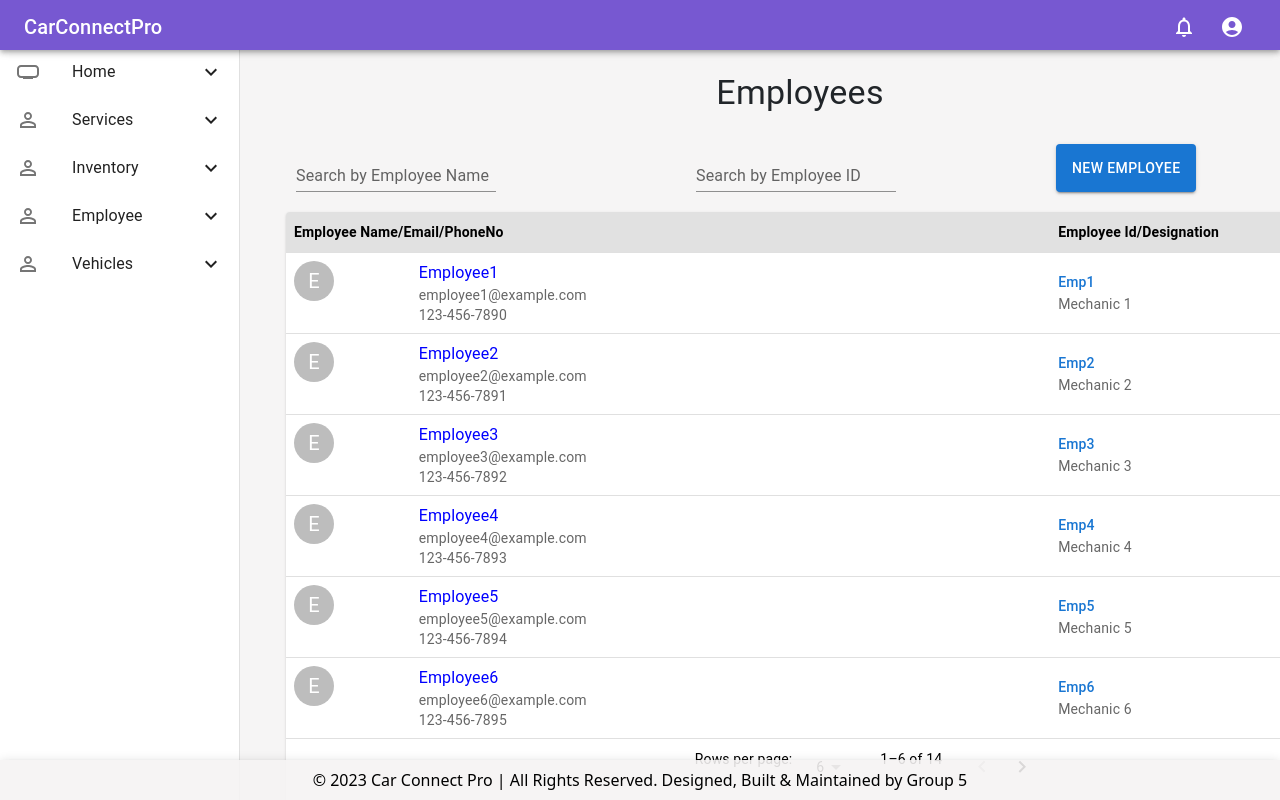
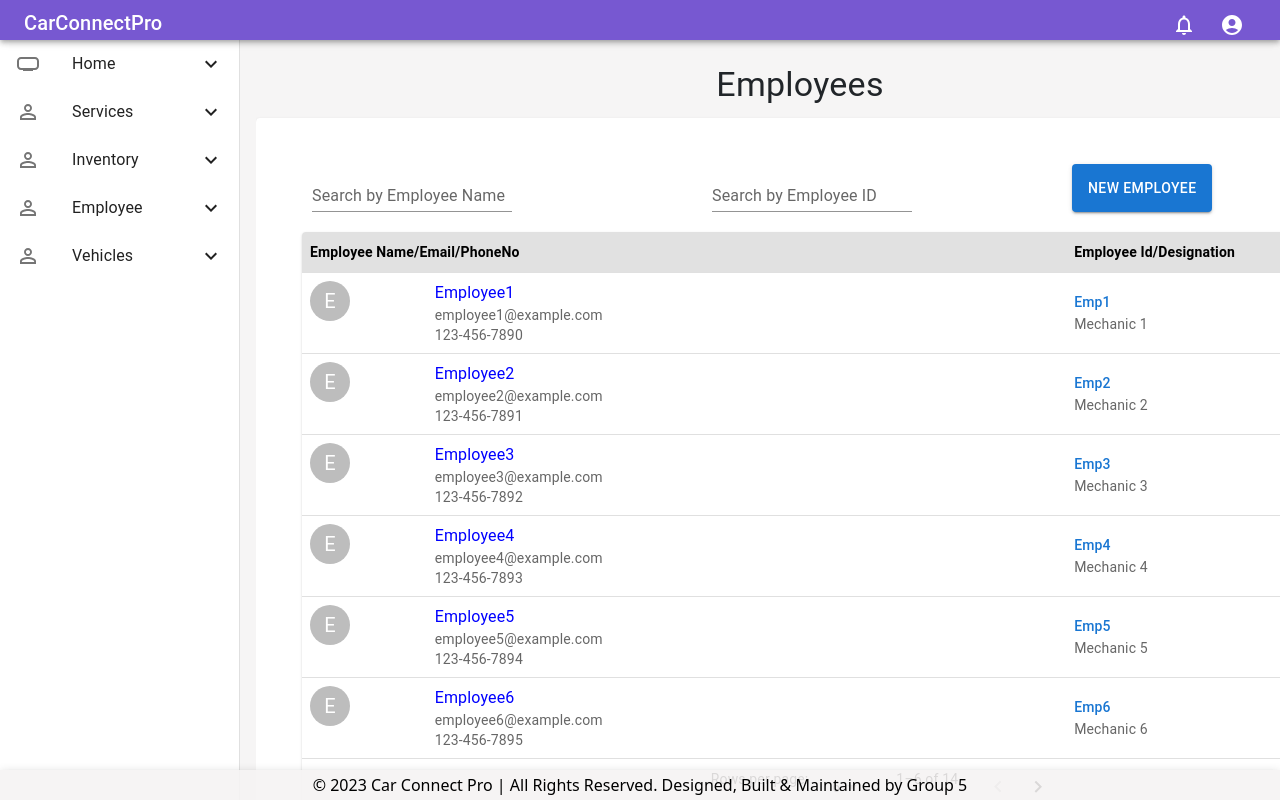
Before and after one commit to NavodyaHettiarachchi/CarConnectProFrontEnd, a React (Create React App) app: page /employee in a window 1280 px wide. Built offline with nearby package versions, Linux system fonts and the light colour scheme.

Commit message:
basic changes to ease view

```diff
--- a/src/App.jsx
+++ b/src/App.jsx
@@ -34,7 +34,7 @@ function App() {
   return (
     <div sx={{ backgroundColor: '#d3d3d3'}}>
       {shouldShowSidebar() && <Header />}
-      <Box display="flex" className="App" sx={{overflowX:'hidden', paddingTop: 9, paddingX: 2, paddingBottom: 7, backgroundColor: '#f6f5f5', width: '100vw' }}>
+      <Box display="flex" className="App" sx={{overflowX:'hidden', paddingTop: 8, paddingX: 2, paddingBottom: 7, backgroundColor: '#f6f5f5', width: '100vw', height: '100vh' }}>
       {shouldShowSidebar() && <Sidenav data={menuItems} />}
     <div>
       <Box display="flex" className="App" sx={{overflow:'hidden'}}>
--- a/src/Components/Employee-Component/Employees.jsx
+++ b/src/Components/Employee-Component/Employees.jsx
@@ -1,6 +1,7 @@
 import React, { useState } from 'react'
 import './Employees.css'
-import {    Table,
+import {
+  Table,
   TableBody,
   TableCell,
   TableContainer,
@@ -13,17 +14,20 @@ import {    Table,
   TablePagination,
   TableFooter,
   TextField,
-    Button } from '@mui/material'
+  Card,
+  CardContent,
+  Button
+} from '@mui/material'
 import Headerfile from '../../Components/Page-Header/CardHeader';
 
 //sample data set
 let EMPLOYEES = [];
-for(let i=0;i<14;i++){
+for (let i = 0; i < 14; i++) {
   EMPLOYEES[i] = {
     name: `Employee${i + 1}`,
     email: `employee${i + 1}@example.com`,
     phone: `123-456-789${i}`,
-empID:`Emp${i + 1}`,
+    empID: `Emp${i + 1}`,
     designation: `Mechanic ${i + 1}`,
     joinDate: new Date().toLocaleDateString(),
   }
@@ -64,27 +68,28 @@ function Employees() {
   return (
     <div>
       <Headerfile title="Employees" />
-       <div>
-        <div className='div' style={{ textAlign: "center",marginTop:30 }}>
-            <TextField sx={{marginRight:20, marginLeft:5 ,width:200}} className='TextField1'
+      <Card>
+        <CardContent>
+        <div className='div' style={{ textAlign: "center", marginTop: 30 }}>
+          <TextField sx={{ marginRight: 20, marginLeft: 5, width: 200 }} className='TextField1'
             id="standard-basic"
             variant="standard"
             label="Search by Employee Name"
             value={searchName}
             onChange={handleNameChange}
           />
-            <TextField sx={{marginRight:20, marginLeft:5 ,width:200}} className='TextField1'
+          <TextField sx={{ marginRight: 20, marginLeft: 5, width: 200 }} className='TextField1'
             id="standard-basic"
             variant="standard"
             label="Search by Employee ID"
             value={searchEmpID}
             onChange={handleEmpIDChange}
           />
-            <Button variant="contained" color="primary" className='Button' sx={{right:0,left:'auto'}}>
+          <Button variant="contained" color="primary" className='Button' sx={{ right: 0, left: 'auto' }}>
             New Employee
           </Button>
         </div>
-           <TableContainer component={Paper} className='TableContainer' sx={{width:'95%'}}>
+        <TableContainer component={Paper} className='TableContainer' sx={{ width: '95%' }}>
           <Table className='table' aria-label="simple table">
             <TableHead>
               <TableRow>
@@ -99,7 +104,7 @@ function Employees() {
                   <TableCell>
                     <Grid container>
                       <Grid item lg={2}>
-                                <Avatar alt={row.name} src='.' className='Avatar'/>
+                        <Avatar alt={row.name} src='.' className='Avatar' />
                       </Grid>
                       <Grid item lg={10}>
                         <Typography className='name'>{row.name}</Typography>
@@ -129,7 +134,8 @@ function Employees() {
             </TableFooter>
           </Table>
           </TableContainer>
-    </div>
+        </CardContent>
+      </Card>
     </div>
   )
 }
--- a/src/Components/Footer-Component/footerComponent.jsx
+++ b/src/Components/Footer-Component/footerComponent.jsx
@@ -8,7 +8,7 @@ export default function MenuAppBar() {
 
   return (
     <Box >
-      <AppBar position="fixed" style={{ background: '#f5f3f3e3', height: '40px', color: '#000' }} sx={{ top: 'auto', bottom: 0, zIndex: (theme) => theme.zIndex.drawer + 1 }} className="footer center-text" >
+      <AppBar position="fixed" style={{ background: '#f5f3f3e3', height: '30px', color: '#000' }} sx={{ top: 'auto', bottom: 0, zIndex: (theme) => theme.zIndex.drawer + 1 }} className="footer center-text" >
         <Toolbar style={{  textAlign: 'center'  }}>
           <p>
             &copy; 2023 Car Connect Pro | All Rights Reserved. Designed, Built & Maintained by Group 5
--- a/src/Components/Header-Component/headerComponent.jsx
+++ b/src/Components/Header-Component/headerComponent.jsx
@@ -25,12 +25,12 @@ export default function MenuAppBar() {
   return (
     <Box sx={{ flexGrow: 1 }}>
       <AppBar position="fixed" sx={{ zIndex: (theme) => theme.zIndex.drawer + 1 }} style={{ background: '#7758D1' }} className="header" >
-        <Toolbar style={{ marginTop: '-5px' }} >
-          <Typography variant="h6" component="div" sx={{ flexGrow: 1 }} >
+        <Toolbar style={{ marginTop: '-0.4%' }} >
+          <Typography variant="h6" component="div" sx={{ flexGrow: 1 }} style={{ height: '40px' }} >
             CarConnectPro
           </Typography>
           {auth && (
-            <div>
+            <div style={{ marginTop: '-0.25%' }}>
               <Tooltip title="No notifications">
                 <IconButton
                   size="large"
--- a/src/Components/Inventory/Inventory.jsx
+++ b/src/Components/Inventory/Inventory.jsx
@@ -1,5 +1,7 @@
 import React from "react";
 import { useState } from "react";
+import Card from '@mui/material/Card';
+import CardContent from '@mui/material/CardContent';
 import Headerfile from '../../Components/Page-Header/CardHeader';
 
 function Inventory() {
@@ -56,9 +58,10 @@ function Inventory() {
   }
 
   return (
-    <div class="container-fluid bg-2 text-center">
+    <div class="bg-2 text-center">
      <Headerfile title="Inventory" />
-      <br />
+      <Card style={{height: '80vh'}}>
+        <CardContent>
           <div class="row">
             <div class="col-sm-8">
               <table class="table table-bordered">
@@ -148,6 +151,8 @@ function Inventory() {
               </table>
             </div>
           </div>
+        </CardContent>
+      </Card>
     </div>
   );
 }
--- a/src/Components/Side Nav/sideNav.jsx
+++ b/src/Components/Side Nav/sideNav.jsx
@@ -16,7 +16,7 @@ export default function ClippedDrawer({ data }) {
         '& .MuiDrawer-paper': {
           width: drawerWidth,
           boxSizing: 'border-box',
-          marginTop:5,
+          marginTop: 4,
 
         },
       }}
--- a/src/Pages/AddService/AddService.jsx
+++ b/src/Pages/AddService/AddService.jsx
@@ -1,14 +1,3 @@
-// import React from 'react'
-// import TextField from '@mui/material/TextField';
-// import Box from '@mui/material/Box';
-// import InputLabel from '@mui/material/InputLabel';
-// import MenuItem from '@mui/material/MenuItem';
-// import FormControl from '@mui/material/FormControl';
-// import Select from '@mui/material/Select';
-// import { Padding } from '@mui/icons-material';
-
-
-
 import React from 'react';
 import TextField from '@mui/material/TextField';
 import Box from '@mui/material/Box';
@@ -17,13 +6,15 @@ import MenuItem from '@mui/material/MenuItem';
 import FormControl from '@mui/material/FormControl';
 import Select from '@mui/material/Select';
 import Headerfile from '../../Components/Page-Header/CardHeader';
-// import DateTimePicker from '@mui/lab/DateTimePicker';
+import Card from '@mui/material/Card';
+import CardContent from '@mui/material/CardContent';
+
 
 function AddService() {
   const [type, setType] = React.useState('');
   const [category, setCategory] = React.useState('');
   const [status, setStatus] = React.useState('');
-    const [selectedDate, setSelectedDate] = React.useState(null);
+  // const [selectedDate, setSelectedDate] = React.useState(null);
   const handleChangeType = (event) => {
     setType(event.target.value);
   };
@@ -36,18 +27,20 @@ function AddService() {
     setStatus(event.target.value);
   };
 
-    const handleDateChange = (date) => {
-        setSelectedDate(date);
-    };
+  // const handleDateChange = (date) => {
+  //   setSelectedDate(date);
+  // };
 
   return (
     <div>
       <Headerfile title="Add Service" />
+      <Card style={{ height: '80vh' }}>
+        <CardContent>
           <Box
             component="form"
             sx={{
               '& > :not(style)': { m: 1, width: '45ch' },
-                    marginTop:7
+              marginTop: 7
             }}
             noValidate
             autoComplete="off"
@@ -84,6 +77,8 @@ function AddService() {
             <TextField id="standard-basic" label="Text Field 3" variant="standard" />
 
           </Box>
+        </CardContent>
+      </Card>
 
     </div>
   );
--- a/src/Pages/ServiceHome/ServiceHome.jsx
+++ b/src/Pages/ServiceHome/ServiceHome.jsx
@@ -15,9 +15,9 @@ import CountUp from "react-countup";
 
 export default function Home() {
   return (
-    <>
-      <div className="bgcolor">
-        <Box />
+    <div>
+
+
       <Box sx={{ display: "flex" }}>
         <Box component="main" sx={{ flexGrow: 1, p: 3 }}>
           <Grid container spacing={2}>
@@ -132,6 +132,5 @@ export default function Home() {
         </Box>
       </Box>
     </div>
-    </>
   );
 }
--- a/src/css/common.css
+++ b/src/css/common.css
@@ -12,9 +12,6 @@
 
 .App {
   position: relative;
-  height: 100vh;
-  /* width: vw; */
-  width: 1600px;
 }
 
 .footer {
@@ -39,17 +36,10 @@
   background: #7758D1;
   color: #fff;
   padding-bottom: 10px;
-  height: 50px;
+  height: 40px;
   max-width: 100vw;
   width: 100vw;
   margin: 0px;
-  /* grid-area: header;
-  height: 60px;
-  display: flex;
-  align-items: center;
-  justify-content: space-between;
-  padding: 0 30px 0 30px;
-  box-shadow: 0 6px 7px -3px rgba(0, 0, 0, 0.35); */
 }
 
 .App-header {
```
Lines whose indentation alone changed are shown as unchanged.
